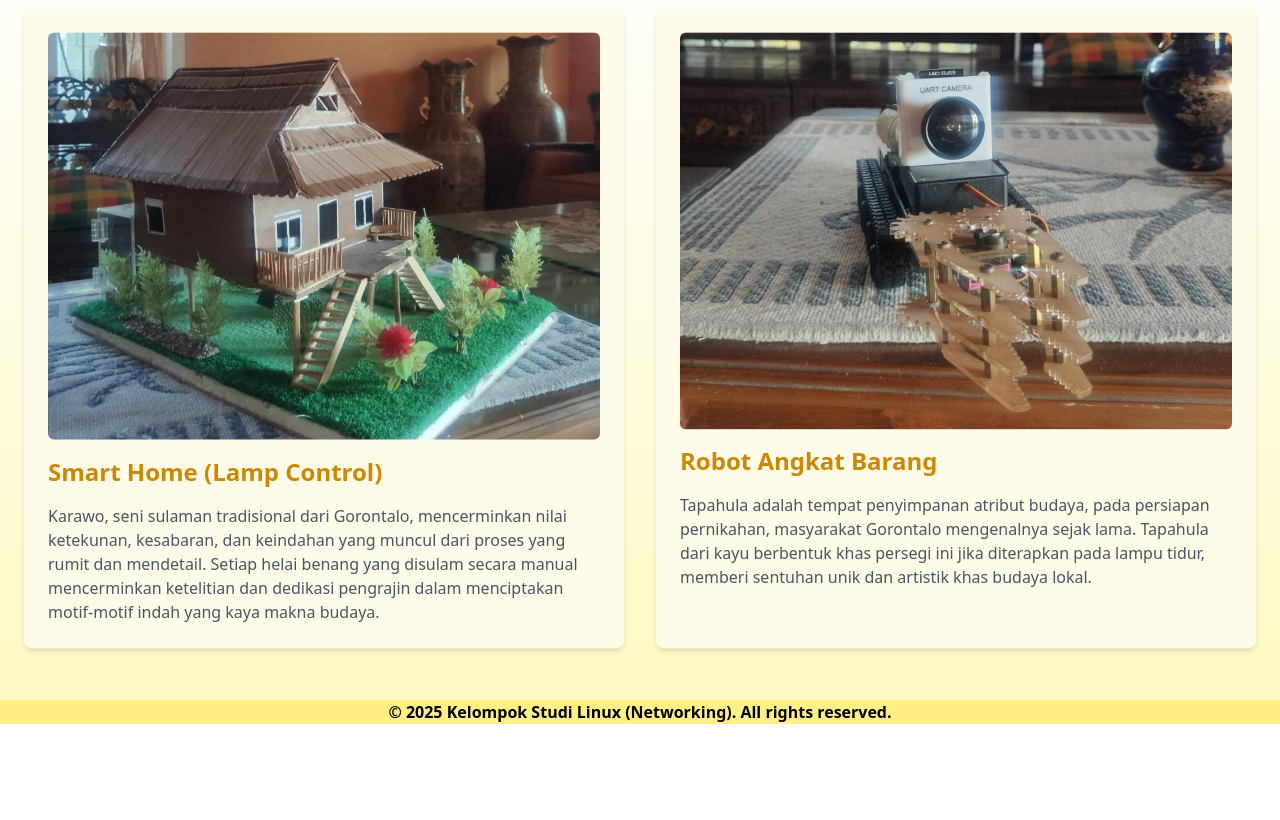
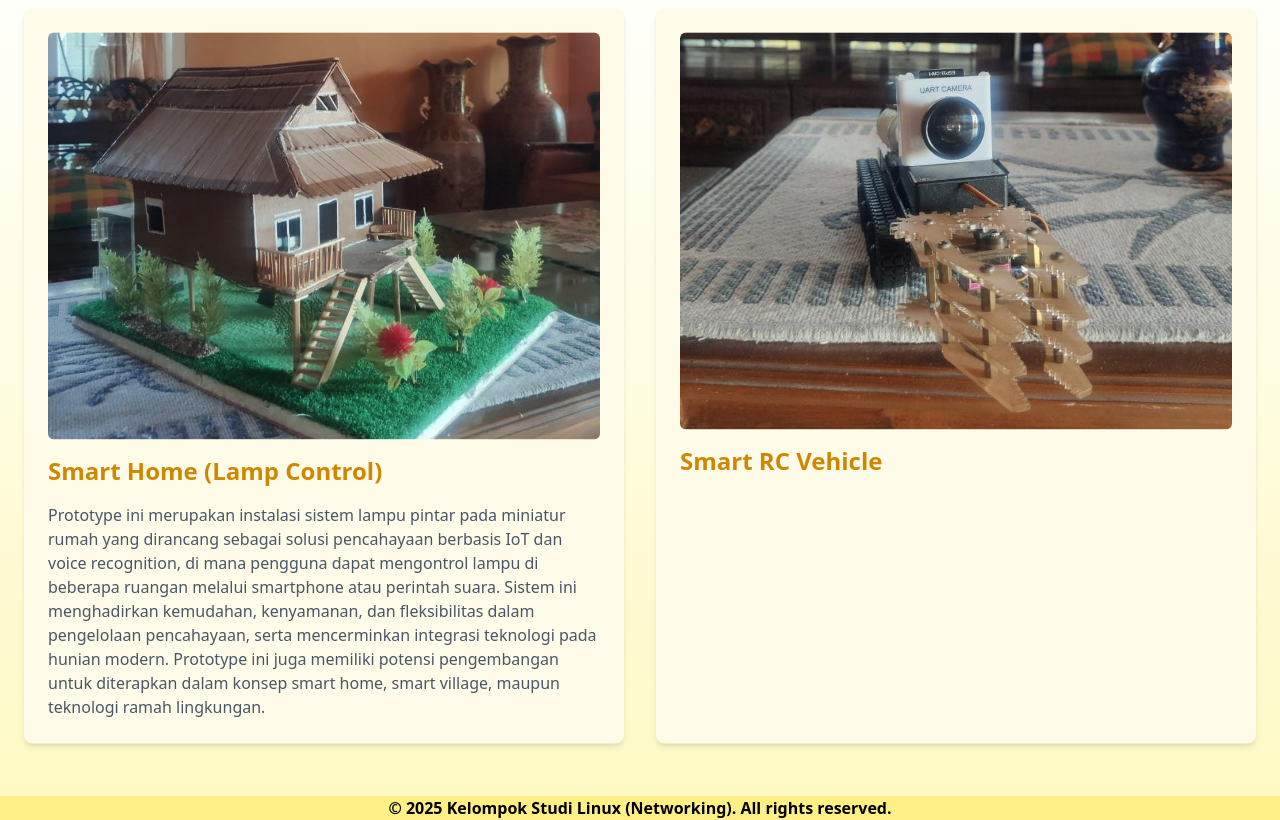
Before and after one commit to Agunggawa/Karya-Network, a website: page index.html in a window 1280 px wide. Shown: the part 81-901 px from the top of the page. Before the commit the page ends 805 px from the top, so only its background shows below. Drawn offline with Linux system fonts and the light colour scheme.

Commit message:
Update index.html

```diff
--- a/index.html
+++ b/index.html
@@ -60,15 +60,17 @@
         <img src="img/rumahan.jpg" alt="Karawo" class="w-full h-72 object-cover rounded-md mb-4 transition duration-500 ">
         <h3 class="text-2xl font-semibold mb-4 text-yellow-600">Smart Home (Lamp Control)</h3>
         <p class="text-gray-600">
-          Karawo, seni sulaman tradisional dari Gorontalo, mencerminkan nilai ketekunan, kesabaran, dan keindahan yang muncul dari proses yang rumit dan mendetail. Setiap helai benang yang disulam secara manual mencerminkan ketelitian dan dedikasi pengrajin dalam menciptakan motif-motif indah yang kaya makna budaya.
-        </p>
+          Prototype ini merupakan instalasi sistem lampu pintar pada miniatur rumah yang dirancang sebagai solusi pencahayaan berbasis IoT dan voice recognition, di mana pengguna dapat
+          mengontrol lampu di beberapa ruangan melalui smartphone atau perintah suara. Sistem ini menghadirkan kemudahan, kenyamanan, dan fleksibilitas dalam pengelolaan pencahayaan,
+          serta mencerminkan integrasi teknologi pada hunian modern. Prototype ini juga memiliki potensi pengembangan untuk diterapkan dalam konsep smart home, smart village, maupun
+          teknologi ramah lingkungan. </p>
       </div>
 
       <div class="bg-yellow-50 p-6 rounded-lg shadow-md transform transition duration-500 hover:scale-105 hover:shadow-2xl animate-float">
         <img src="img/angkatbrg.jpg" alt="Tapahula" class="w-full h-72 object-cover rounded-md mb-4 transition duration-500 ">
-        <h3 class="text-2xl font-semibold mb-4 text-yellow-600">Robot Angkat Barang</h3>
+        <h3 class="text-2xl font-semibold mb-4 text-yellow-600">Smart RC Vehicle</h3>
         <p class="text-gray-600">
-          Tapahula adalah tempat penyimpanan atribut budaya, pada persiapan pernikahan, masyarakat Gorontalo mengenalnya sejak lama. Tapahula dari kayu berbentuk khas persegi ini jika diterapkan pada lampu tidur, memberi sentuhan unik dan artistik khas budaya lokal.
+
         </p>
       </div>
     </div>
```
